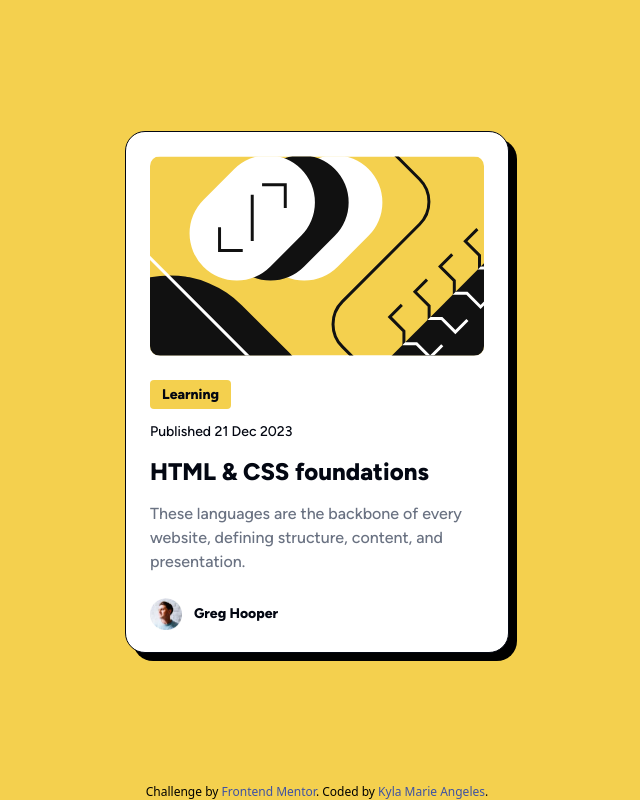
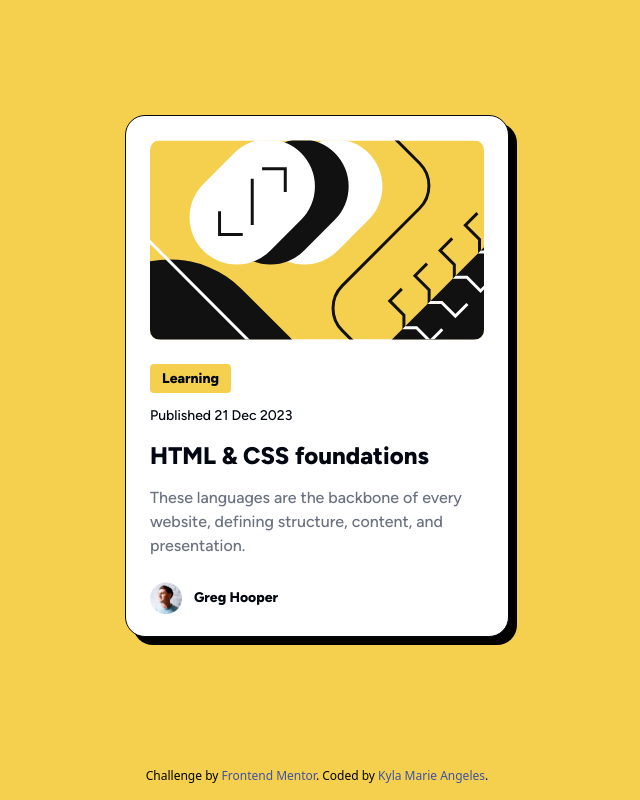
Before and after one commit to keilalily/fm-blog-preview-card, a website: page index.html in a window 1280 px wide. Shown: the whole page, without its empty margins (323-963 px from the left). Drawn offline with Linux system fonts and the light colour scheme.

Commit message:
Update index.html

```diff
--- a/index.html
+++ b/index.html
@@ -9,7 +9,7 @@
     </head>
     <body class="flex flex-col justify-center items-center bg-(--color-yellow) size-full">
         <main class="flex h-full items-center">
-            <div class="flex flex-col w-[327px] h-[501px] md:w-[384px] md:h-[522px] p-[24px] rounded-[20px] bg-white gap-[24px] border border-gray-950 shadow-[8px_8px_0px_rgb(0,0,0)]">
+            <article class="flex flex-col w-[327px] h-[501px] md:w-[384px] md:h-[522px] p-[24px] rounded-[20px] bg-white gap-[24px] border border-gray-950 shadow-[8px_8px_0px_rgb(0,0,0)]">
                 <img
                     class="rounded-[10px] w-full h-[200px]"
                     src="./assets/images/illustration-article.svg"
@@ -39,9 +39,9 @@
                     />
                     <p class="text-[14px]/[150%] font-figtree-extrabold text-gray-950">Greg Hooper</p>
                 </div>
-            </div>
+            </article>
         </main>
-        <footer class="text-xs text-center p-2">
+        <footer class="text-xs text-center p-4">
             Challenge by <a class="text-[hsl(228,45%,44%)]" href="https://www.frontendmentor.io?ref=challenge" target="_blank">Frontend Mentor</a>.
             Coded by <a class="text-[hsl(228,45%,44%)]" href="https://github.com/keilalily" target="_blank">Kyla Marie Angeles</a>.
         </footer>
```
